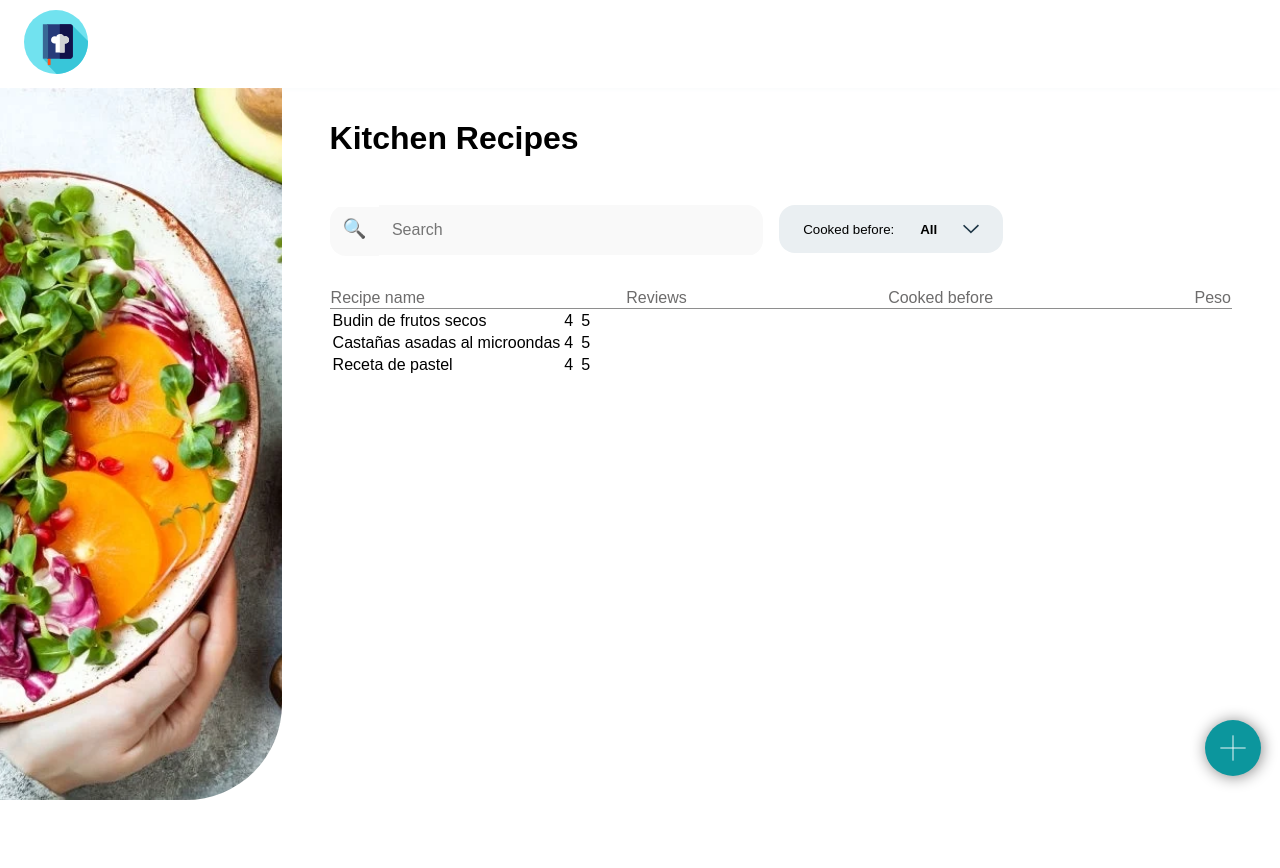
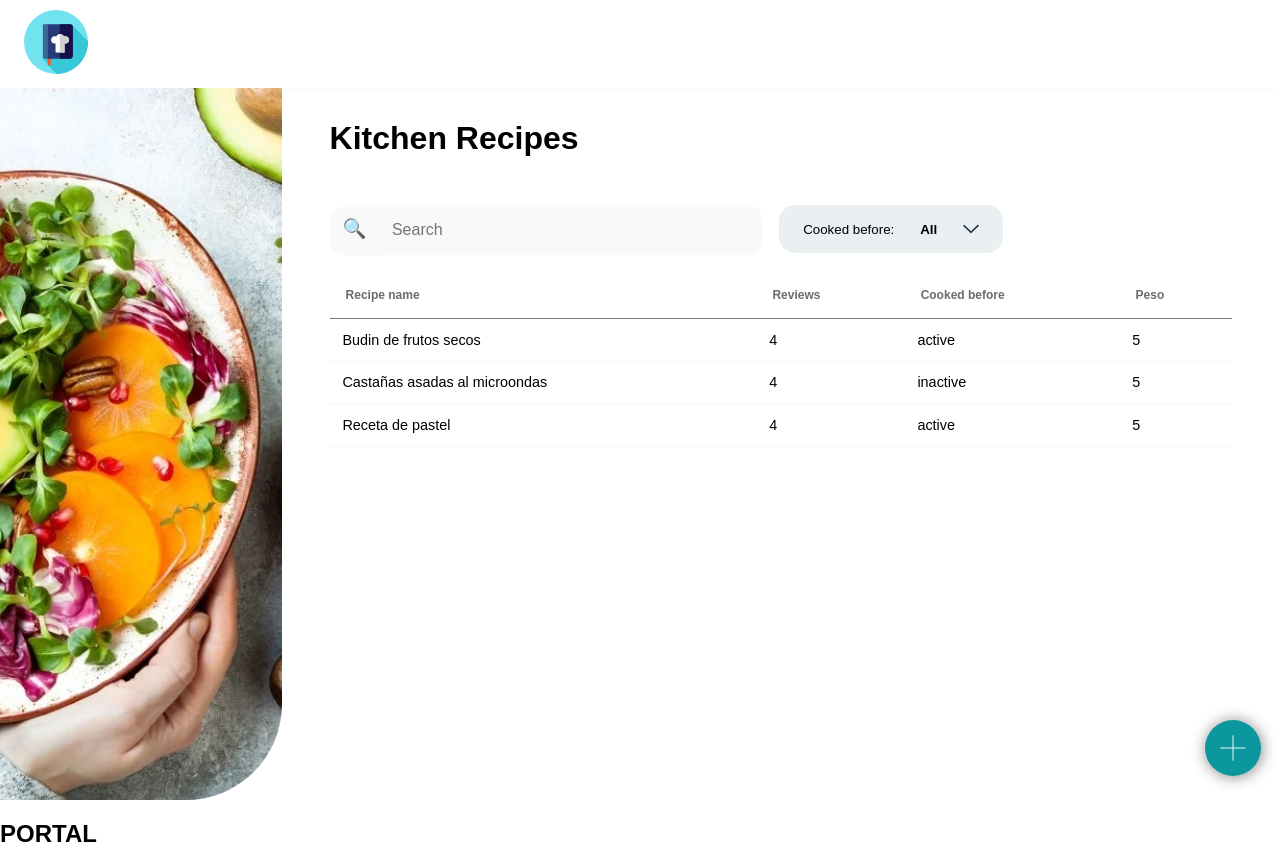
Before and after one commit to LPZneider/Kitchen-Recipes, a React (Vite) app: page / in a window 1280 px wide. Before the commit the page ends 800 px from the top, so only its background shows below. Built offline with nearby package versions, Linux system fonts and the light colour scheme.

Commit message:
table y modalPortal en proceso

```diff
--- a/index.html
+++ b/index.html
@@ -8,6 +8,7 @@
   </head>
   <body>
     <div id="root"></div>
+    <div id="modal"></div>
     <script type="module" src="/src/main.jsx"></script>
   </body>
 </html>
--- a/src/components/ListItem.jsx
+++ b/src/components/ListItem.jsx
@@ -1,11 +1,11 @@
 import PropTypes from "prop-types";
-
+import "./ListItem.scss";
 export const ListItem = ({ el: { name, reviews, cooked, peso } }) => {
   return (
-    <tr>
+    <tr className="table-item">
       <td>{name}</td>
       <td>{reviews}</td>
-      <td>{cooked}</td>
+      <td>{cooked ? "active" : "inactive"}</td>
       <td>{peso}</td>
     </tr>
   );
--- /dev/null
+++ b/src/components/ListItem.scss
@@ -0,0 +1,10 @@
+.table-item {
+  font-size: 0.9rem;
+  td {
+    border-bottom: 1px solid #79797a13;
+    padding: 0.8rem;
+  }
+  &:hover {
+    background-color: #f9f9f9;
+  }
+}
--- a/src/components/ListRecipe.scss
+++ b/src/components/ListRecipe.scss
@@ -1,18 +1,23 @@
 table {
   margin-top: 2rem;
-  display: block;
+  width: 100%;
   background-color: #ffffff;
+  border-collapse: collapse;
 
   thead {
     color: #6d6c6c;
-    display: block;
-    border-bottom: 1px solid #00000071;
+    font-size: 0.75rem;
+    font-weight: bold;
+
     tr {
-      display: flex;
-      justify-content: space-between;
-      td {
-        display: block;
-      }
+    }
+    td {
+      border-bottom: 1px solid #79797a;
+      padding: 0 1rem;
+      padding-bottom: 1rem;
     }
   }
+
+  tbody {
+  }
 }
--- a/src/components/Main.jsx
+++ b/src/components/Main.jsx
@@ -3,6 +3,7 @@ import Boton from "./Boton";
 import { Form } from "./Form";
 import { ListRecipe } from "./ListRecipe";
 import { TableProvider } from "../context/CrudTableContext";
+import { ModalPortal } from "./ModalPortal";
 const Main = () => {
   return (
     <section className="main-recipes">
@@ -15,6 +16,7 @@ const Main = () => {
           <Form />
           <ListRecipe />
           <Boton />
+          <ModalPortal />
         </TableProvider>
       </article>
     </section>
--- a/src/components/ModalPortal.jsx
+++ b/src/components/ModalPortal.jsx
@@ -0,0 +1,11 @@
+import ReactDOM from "react-dom";
+
+export const ModalPortal = () => {
+  return ReactDOM.createPortal(
+    <div>
+      <h2>PORTAL</h2>
+      <p></p>
+    </div>,
+    document.getElementById("modal")
+  );
+};
```
